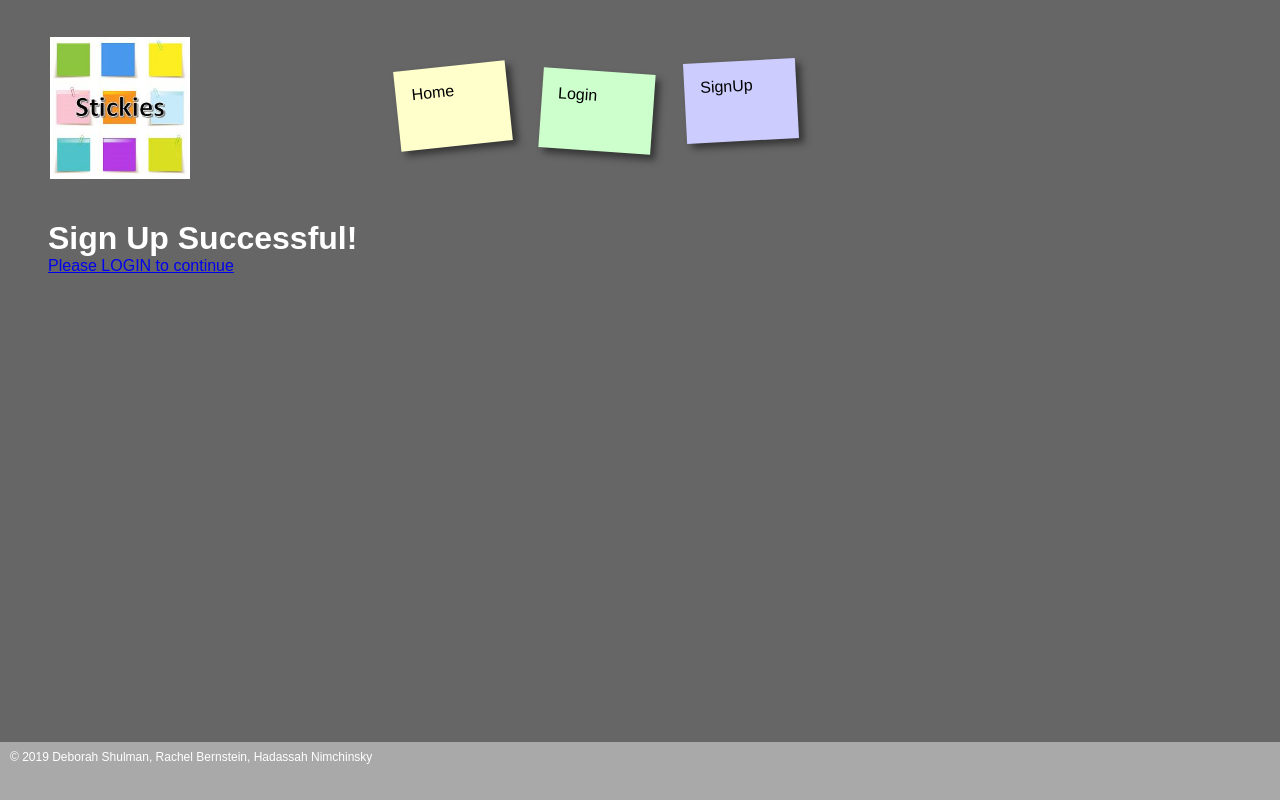
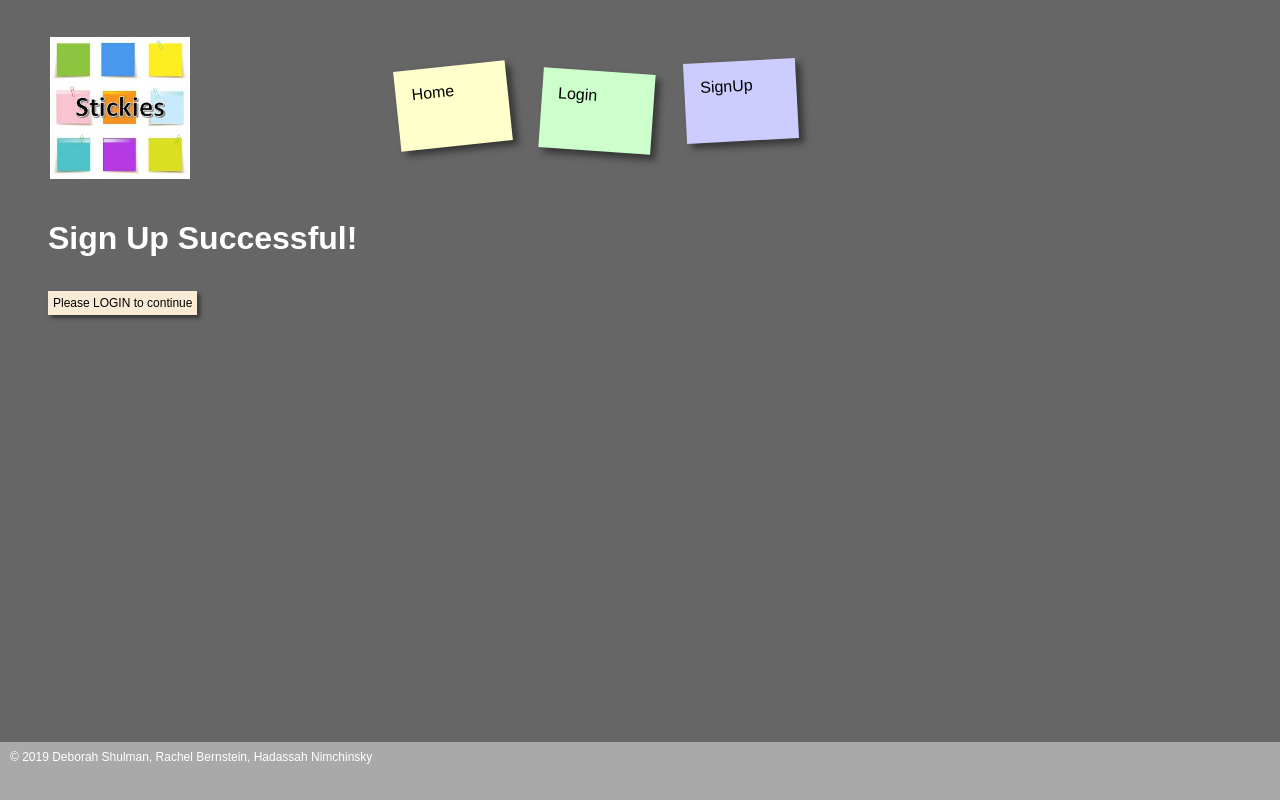
Before and after one commit to dbernste5/MyReactApp, a React (Create React App) app: page /SignUpSuccess in a window 1280 px wide. Built offline with nearby package versions, Linux system fonts and the light colour scheme.

Commit message:
sign up success button updated

```diff
--- a/src/SignUpSuccess.jsx
+++ b/src/SignUpSuccess.jsx
@@ -4,7 +4,9 @@ import { Link } from 'react-router-dom';
 const SignUpSuccess =()=>(
     <Fragment>
         <h1>Sign Up Successful!</h1>
-        <Link to='LoginPage'>Please LOGIN to continue</Link>
+        <br/>
+        <br/>
+        <Link to='LoginPage' class='buttons'>Please LOGIN to continue</Link>
     </Fragment>
 );
 
```
